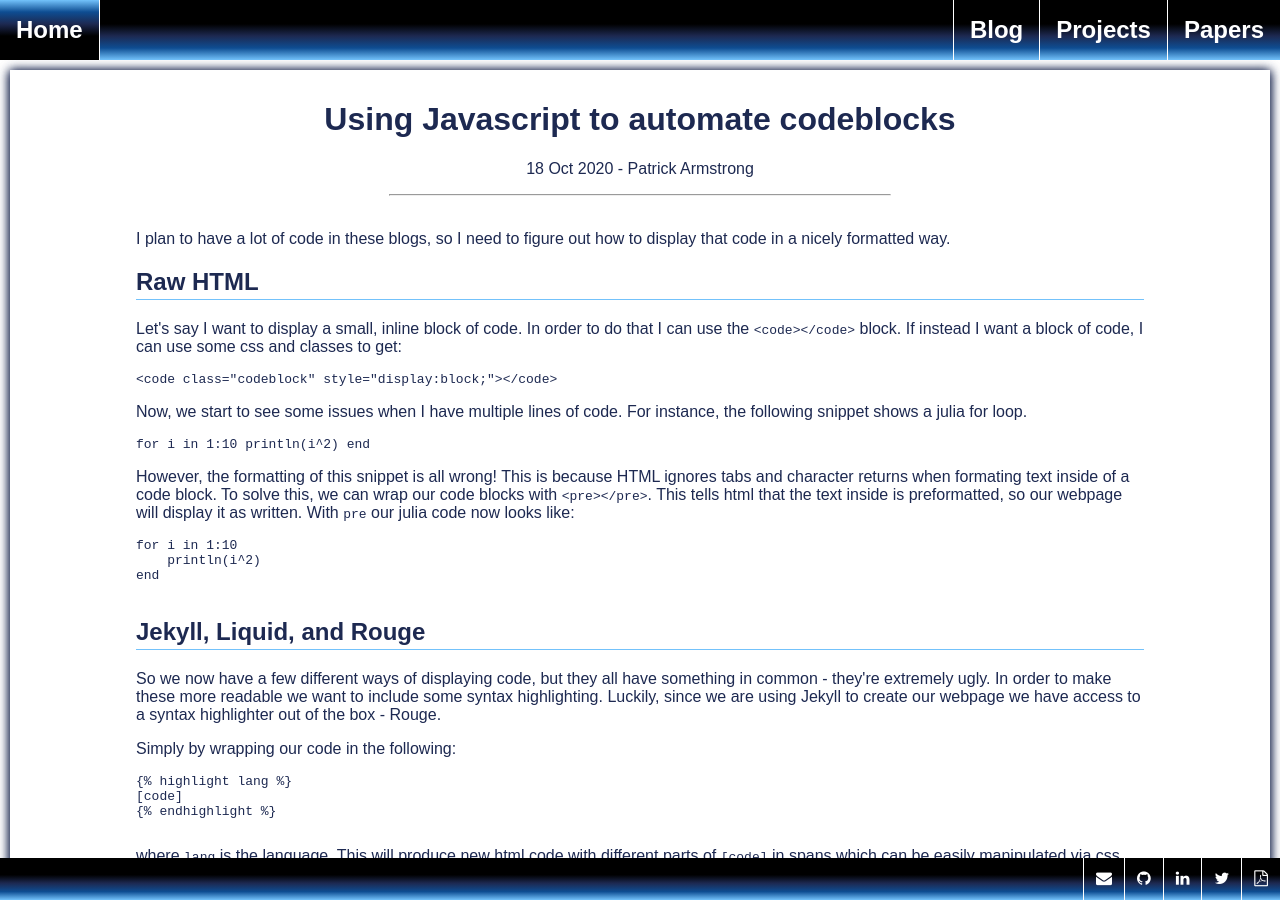
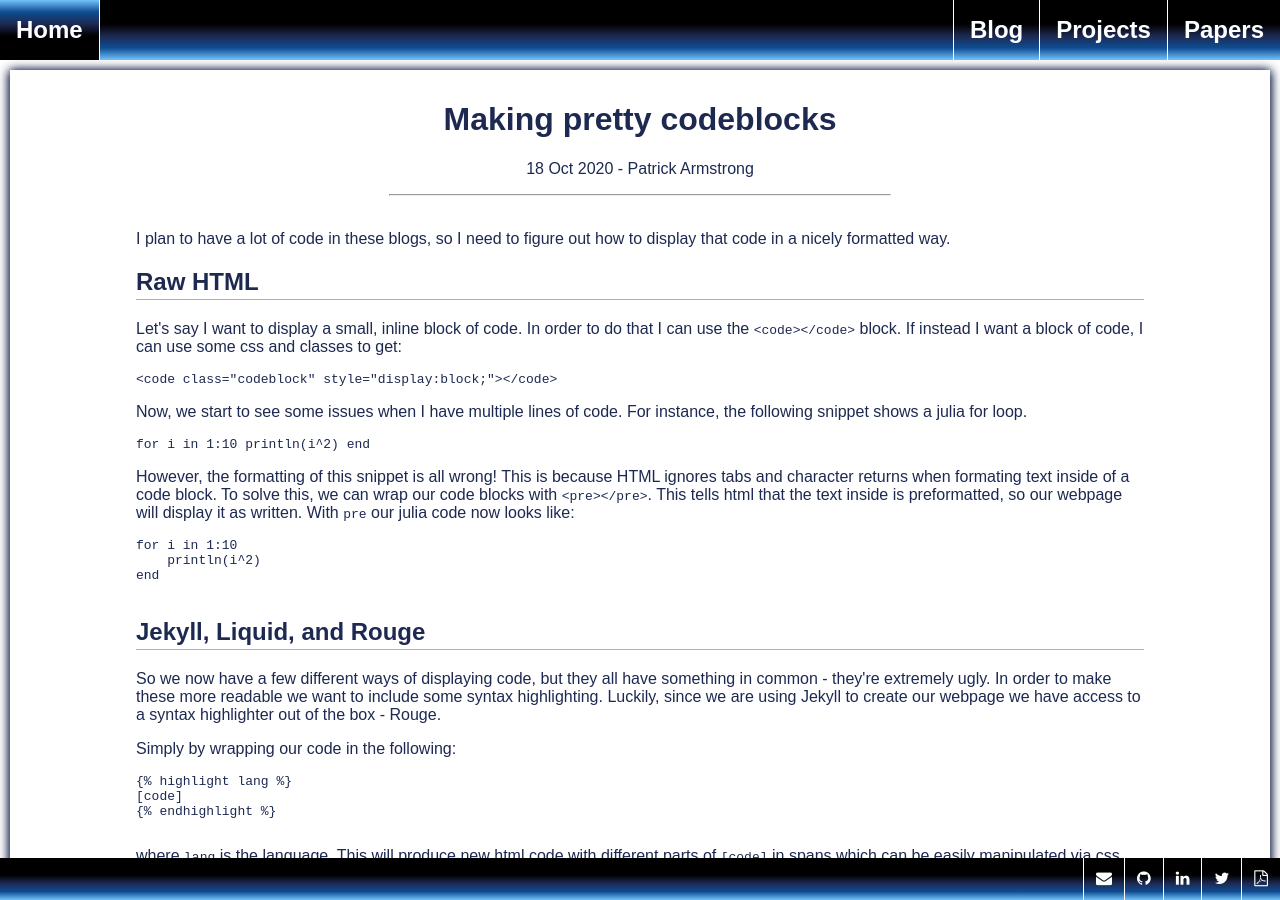
Before and after one commit to MrPop2213/MrPop2213.github.io, a Jekyll site: the page built from _posts/2020-10-18-codeblocks.html, in a window 1280 px wide and 900 px high. Built offline with Jekyll 4.4.1, drawn with Linux system fonts in a browser that asks for light colours.

Commit message:
Fixed post name

```diff
--- a/_posts/2020-10-18-codeblocks.html
+++ b/_posts/2020-10-18-codeblocks.html
@@ -1,7 +1,7 @@
 ---
 author: Patrick Armstrong
-title: Using Javascript to automate codeblocks
-description: How I use javascript to avoid writing many, many code blocks
+title: Making pretty codeblocks
+description: How to get fancy codeblocks
 ---
 <p>
 I plan to have a lot of code in these blogs, so I need to figure out how to display that code in a nicely formatted way.
```
